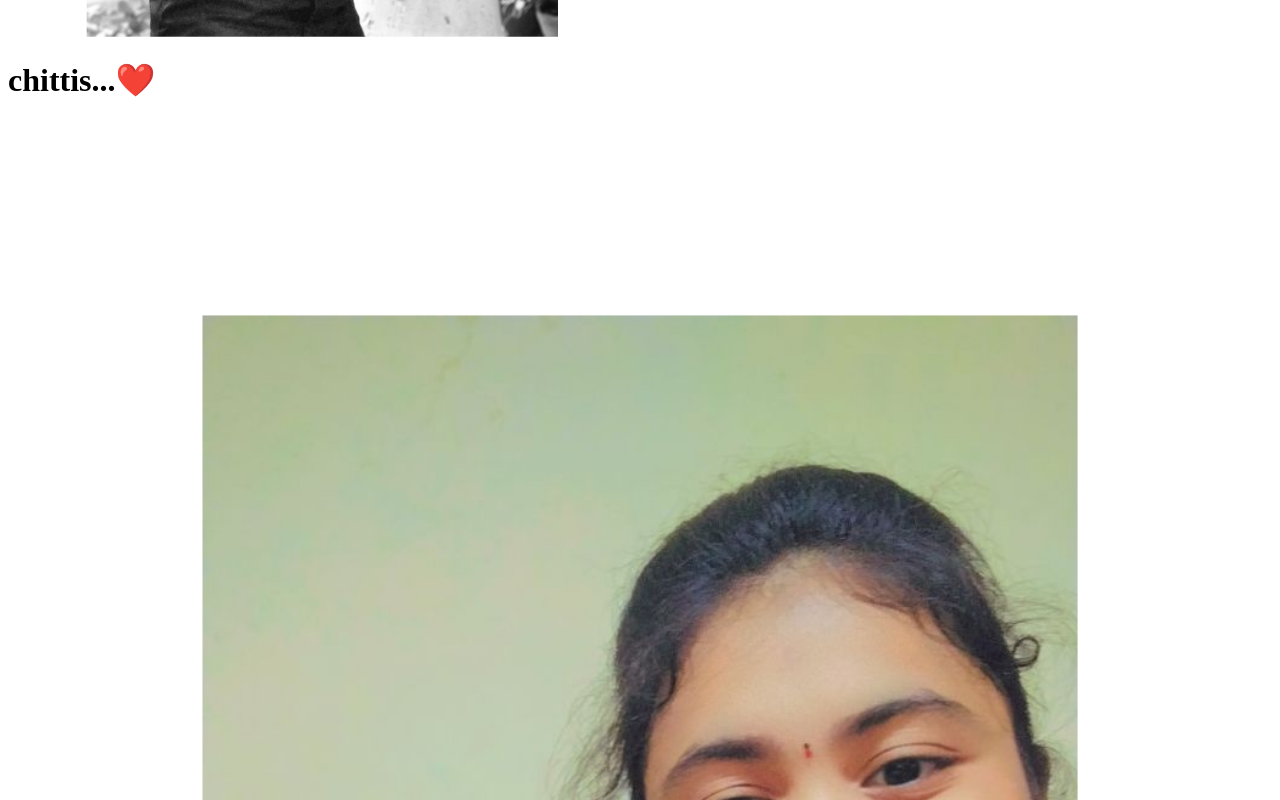
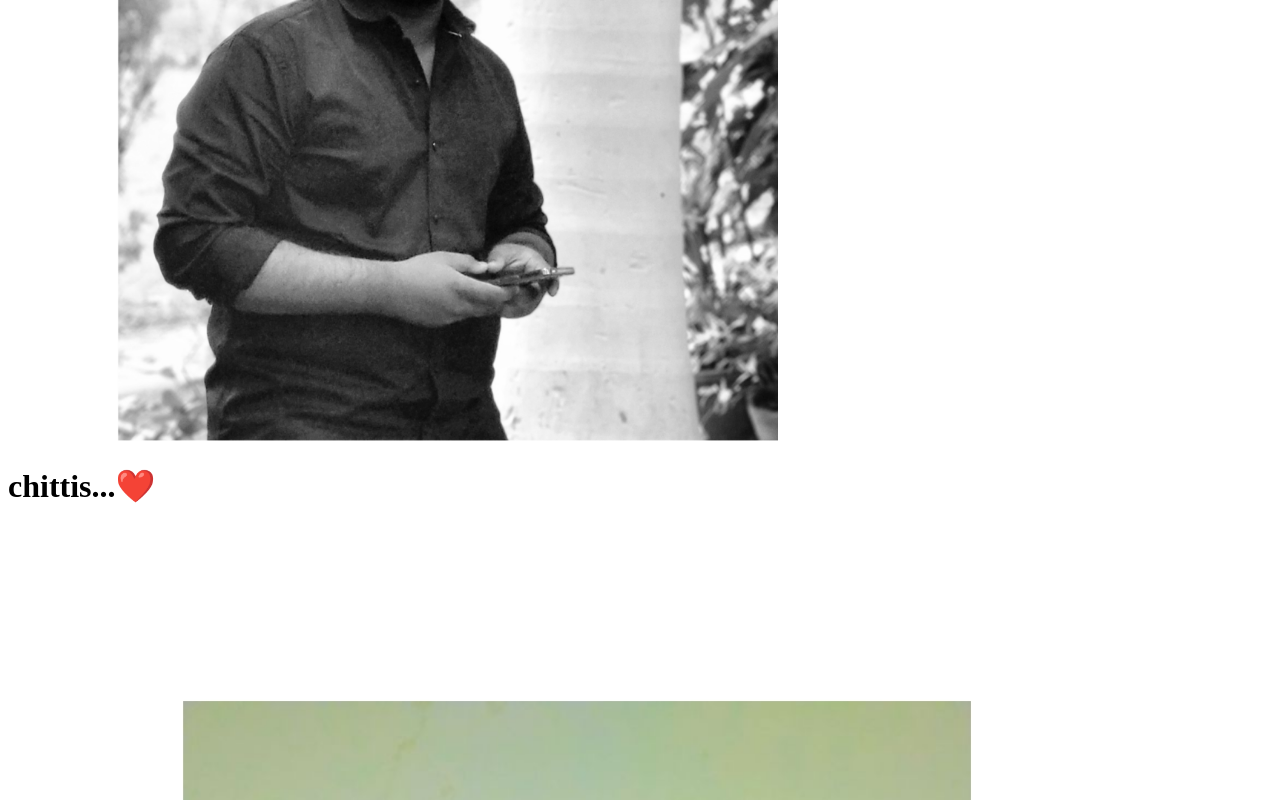
Before and after one commit to Sonofsatyanarayana/intro, a plain HTML site: page index.html in a window 1280 px wide. Shown: the part 1100-1900 px from the top of the page. Drawn offline with Linux system fonts and the light colour scheme.

Commit message:
Update index.html

```diff
--- a/index.html
+++ b/index.html
@@ -5,9 +5,9 @@
 	<body>
 		<h1>💕💕💕</h1>
 		<h1>Surya chaitanya </h1>
-	        <img width="50%"src=1000132911-01.jpeg>
+	        <img width="70%"src=1000132911-01.jpeg>
 		<h1>chittis...❤️</h1>
-		<img width="100%"src=bro&sis.jpeg>
+		<img width="90%"src=bro&sis.jpeg>
 		<h2>partner🫂🫂 </h2>
 		<img width="60%"src=suryaharsha.JPEG.jpeg>
 </title>
```
